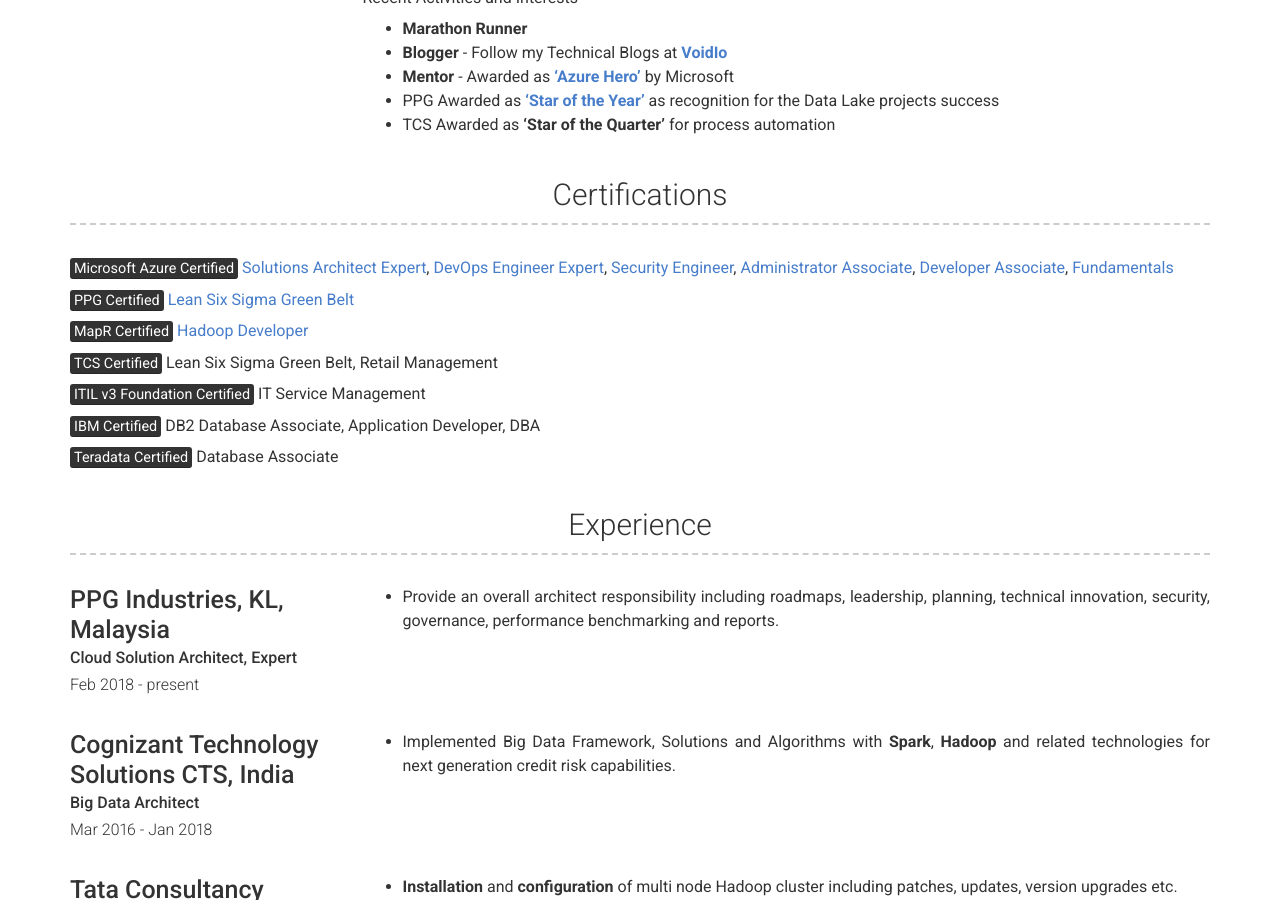
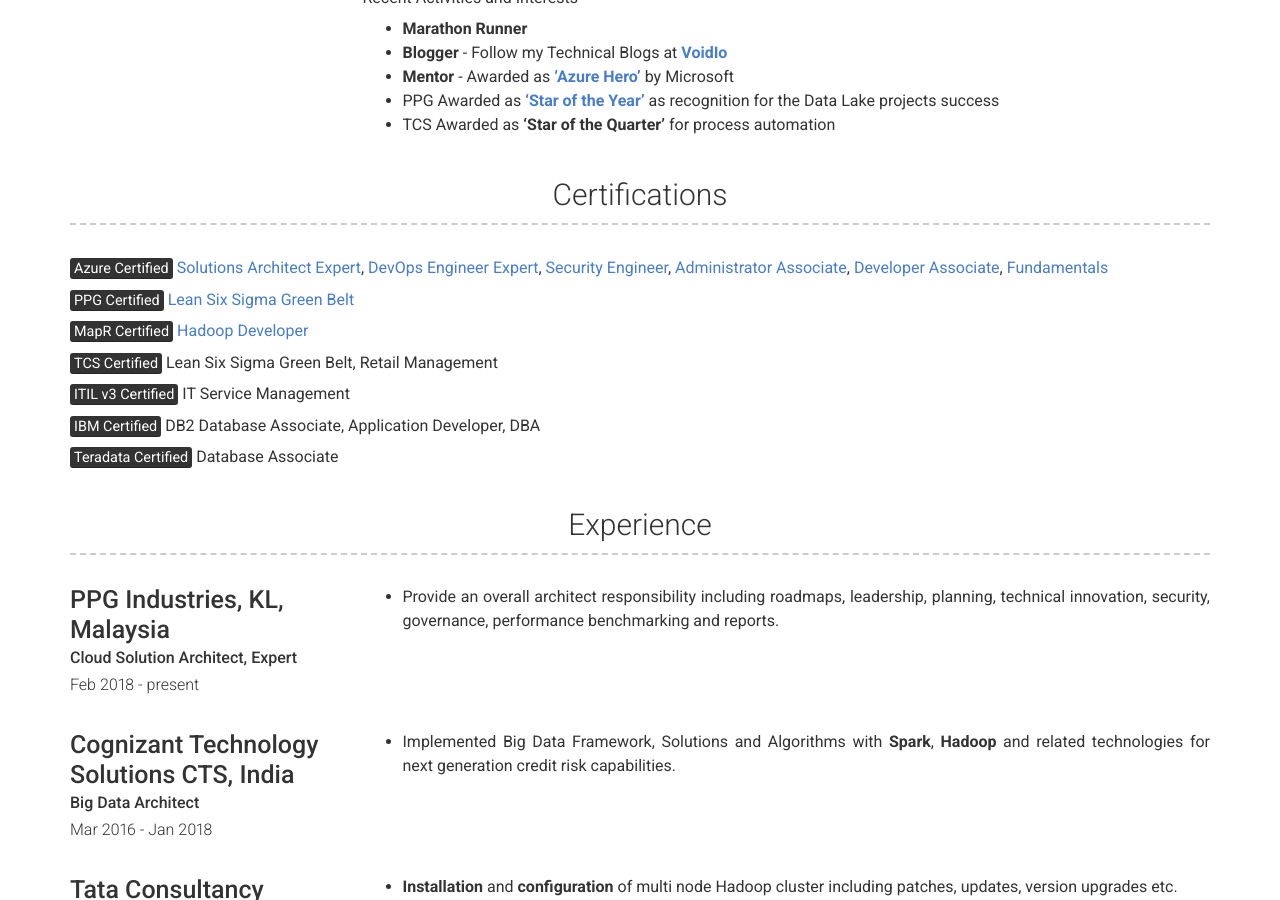
Before and after one commit to mohd-hasnain/mohd-hasnain.github.io, a Jekyll site: the page built from index.md, in a window 1280 px wide and 900 px high, scrolled down 669 px. Built offline with Jekyll 4.4.1, drawn with Linux system fonts in a browser that asks for light colours; nearby versions of some CDN libraries.

Commit message:
Update projects.yml

```diff
--- a/_data/projects.yml
+++ b/_data/projects.yml
@@ -1,7 +1,7 @@
 # Project template
 - layout: top-middle
   description: | # this will include new lines to allow paragraphs
-      <mark>Microsoft Azure Certified</mark> [Solutions Architect Expert](assets/main/Microsoft_Certified_Professional_Certificate_1.pdf),
+      <mark>Azure Certified</mark> [Solutions Architect Expert](assets/main/Microsoft_Certified_Professional_Certificate_1.pdf),
       [DevOps Engineer Expert](assets/main/Microsoft_Certified_Professional_Certificate_0.pdf),
       [Security Engineer](assets/main/Microsoft_Certified_Professional_Certificate_3.pdf),
       [Administrator Associate](assets/main/Microsoft_Certified_Professional_Certificate_4.pdf),
@@ -14,7 +14,7 @@
 
       <mark>TCS Certified</mark>  Lean Six Sigma Green Belt, Retail Management
 
-      <mark>ITIL v3 Foundation Certified</mark> IT Service Management
+      <mark>ITIL v3 Certified</mark> IT Service Management
 
       <mark>IBM Certified</mark> DB2 Database Associate, Application Developer, DBA
 
```
